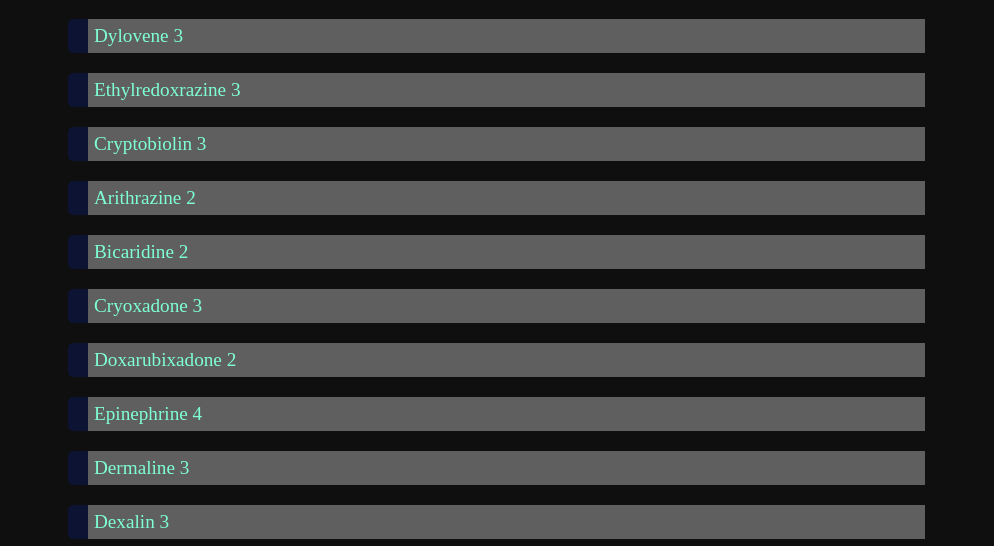
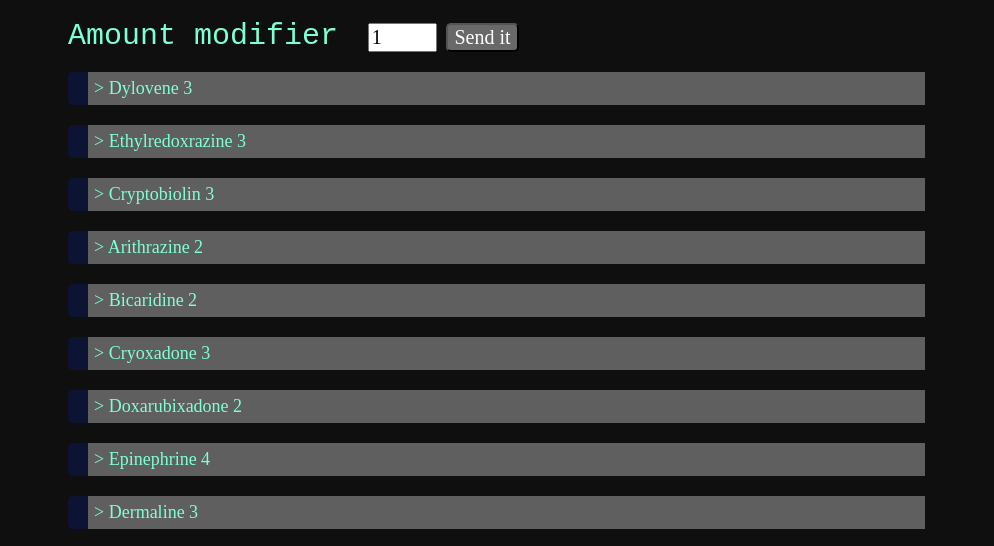
Before and after one commit to ABuffaloHerd/ss14-chems, a plain HTML site: page index.html in a window 1280 px wide. Shown: the part 238-784 px from the top of the page, without its empty margins (0-994 px from the left). Drawn offline with Linux system fonts and the light colour scheme; a web font is replaced by a local one.

Commit message:
now with calculator

```diff
--- a/index.html
+++ b/index.html
@@ -11,6 +11,11 @@
         <body>
             <div class="container">
                 <h1>Chemical Reactions</h1>
+                <div id="controls">
+                    <label>Amount modifier</label>
+                    <input id="global-modifier" value="1">
+                    <button class="modifier-button" onclick=rerender()>Send it</button>
+                </div>
                 <div id="tree-container"></div>
             </div>
             <script src="script.js"></script>
--- a/script.js
+++ b/script.js
@@ -1,14 +1,6 @@
 document.addEventListener('DOMContentLoaded', () =>
 {
-    fetch('file.json')
-        .then(response => response.json())
-        .then(data =>
-            {
-                const treeContainer = document.getElementById('tree-container');
-                renderTree(data, treeContainer)
-                console.log(data)
-            }
-        )
+    rerender()
 })
 
 function renderTreeOLD(data, container) {
@@ -19,14 +11,30 @@ function renderTreeOLD(data, container) {
     });
 }
 
-function renderTree(data, container) {
+function rerender()
+{
+    const tree = document.getElementById("tree-container");
+    const amount = parseInt(document.getElementById("global-modifier").value);
+    tree.innerHTML = '';
+
+    fetch('file.json')
+        .then(response => response.json())
+        .then(data =>
+            {
+                const treeContainer = document.getElementById('tree-container');
+                renderTree(data, treeContainer, amount)
+            }
+        )
+}
+
+function renderTree(data, container, modifier) {
     data["chems"].forEach(element => {
         const outer = document.createElement('div');
         outer.className = 'outer';
 
         const thing = document.createElement('div');
         thing.className = 'tree-item';
-        thing.textContent = element["name"] + " " + element["amount"];
+        thing.textContent = "> " + element["name"] + " " + element["amount"] * modifier;
         thing.id = element["name"]
 
         // Create a container for the nested tree
@@ -59,12 +67,12 @@ function renderTree(data, container) {
 
         // Render the nested tree if there are reactants
         if (element.reactants && element.reactants.length > 0) {
-            renderNestedTree(element.reactants, nestedContainer);
+            renderNestedTree(element.reactants, nestedContainer, modifier);
         }
     });
 }
 
-function renderNestedTree(reactants, container) {
+function renderNestedTree(reactants, container, modifier) {
     reactants.forEach(reactant => {
         const reactantItem = document.createElement('div');
         reactantItem.className = 'tree-item';
@@ -74,9 +82,10 @@ function renderNestedTree(reactants, container) {
         if(reactant["type"] == "base")
         {
             reactantItem.className = reactantItem.className + " base"
+            reactantItem.textContent = reactant["name"] + " " + reactant["amount"] * modifier;
         }
-
-        reactantItem.textContent = reactant["name"] + " " + reactant["amount"];
+        else
+            reactantItem.textContent = "> " +  reactant["name"] + " " + reactant["amount"] * modifier;
 
         // Create a container for the nested reactant tree
         const nestedReactantContainer = document.createElement('div');
@@ -105,7 +114,7 @@ function renderNestedTree(reactants, container) {
 
         // Recursively render the nested reactant tree
         if (reactant.reactants && reactant.reactants.length > 0) {
-            renderNestedTree(reactant.reactants, nestedReactantContainer);
+            renderNestedTree(reactant.reactants, nestedReactantContainer, modifier);
         }
     });
 }
--- a/styles.css
+++ b/styles.css
@@ -29,22 +29,23 @@ body div {
 .tree-item {
     background-color: #5f5f5f;
     width: auto;
-    font-size:larger;
+    font-size:medium;
     padding: 6px;
     font-family: "YurukaStd";
+    font-size: large;
 }
 
 .tree-item.base {
     background-color: purple;
-    font-family: 'Courier New', Courier, monospace;
     width: 20%;
+    font-size: medium;
+    padding-left: 10px;
 }
 
 .tree-item .nested-tree {
     background-color: rgb(129, 0, 0);
     border-radius: 0px;
     color:red;
-    font-family: 'Courier New', Courier, monospace;
 }
 
 .outer {
@@ -53,3 +54,32 @@ body div {
     border-radius: 5px;
     margin-bottom: 20px;
 }
+
+input {
+    width: 5%;
+    font-family: "YurukaStd";
+    margin-left: 20px;
+    margin-bottom: 20px;
+    display: inline-block;
+    font-size: 20px;
+}
+
+label {
+    margin-left: 20px;
+    font-size: 30px;
+}
+
+.modifier-button {
+    width: auto;
+    font-family: "YurukaStd";
+    margin-bottom: 20px;
+    display: inline-block;
+    font-size: 20px;
+    background-color: dimgrey;
+    color: white;
+    border-radius: 5px;
+}
+
+.modifier-button:active {
+    background-color: lightgray;
+}
```
